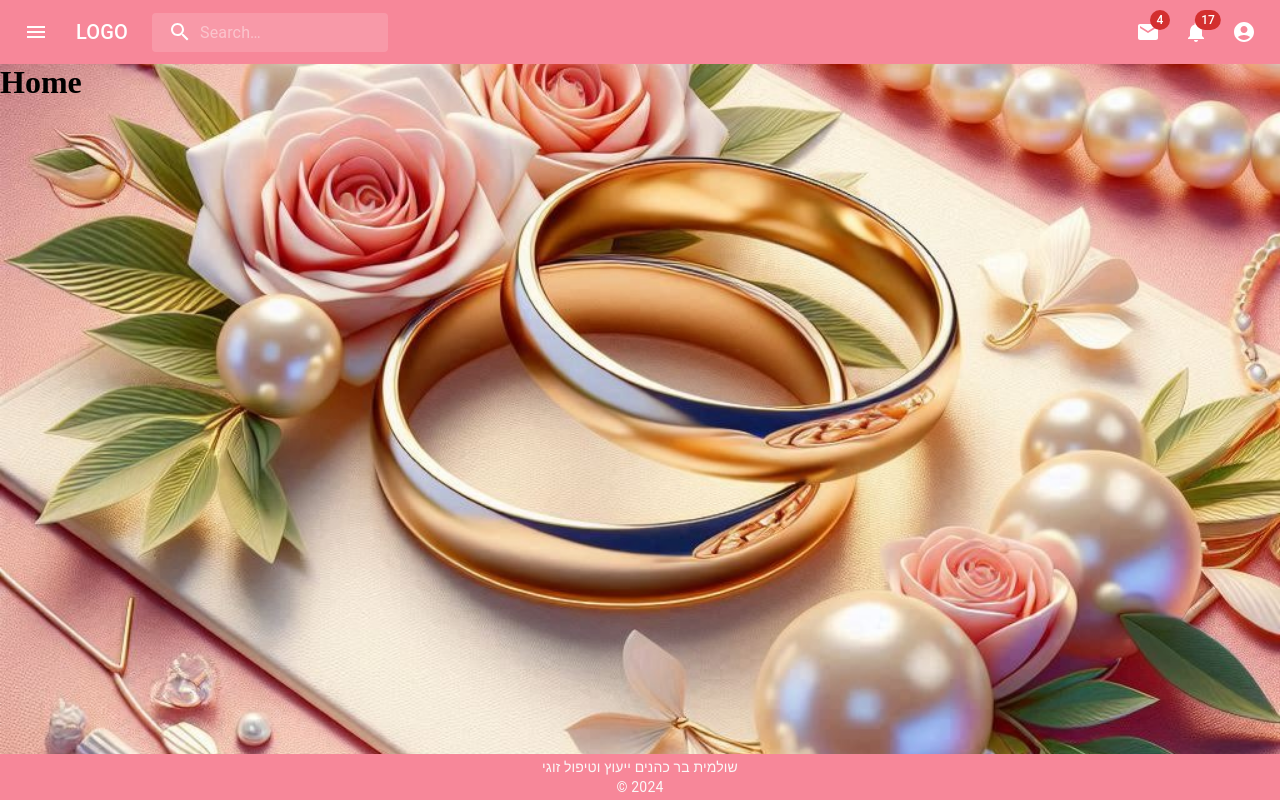
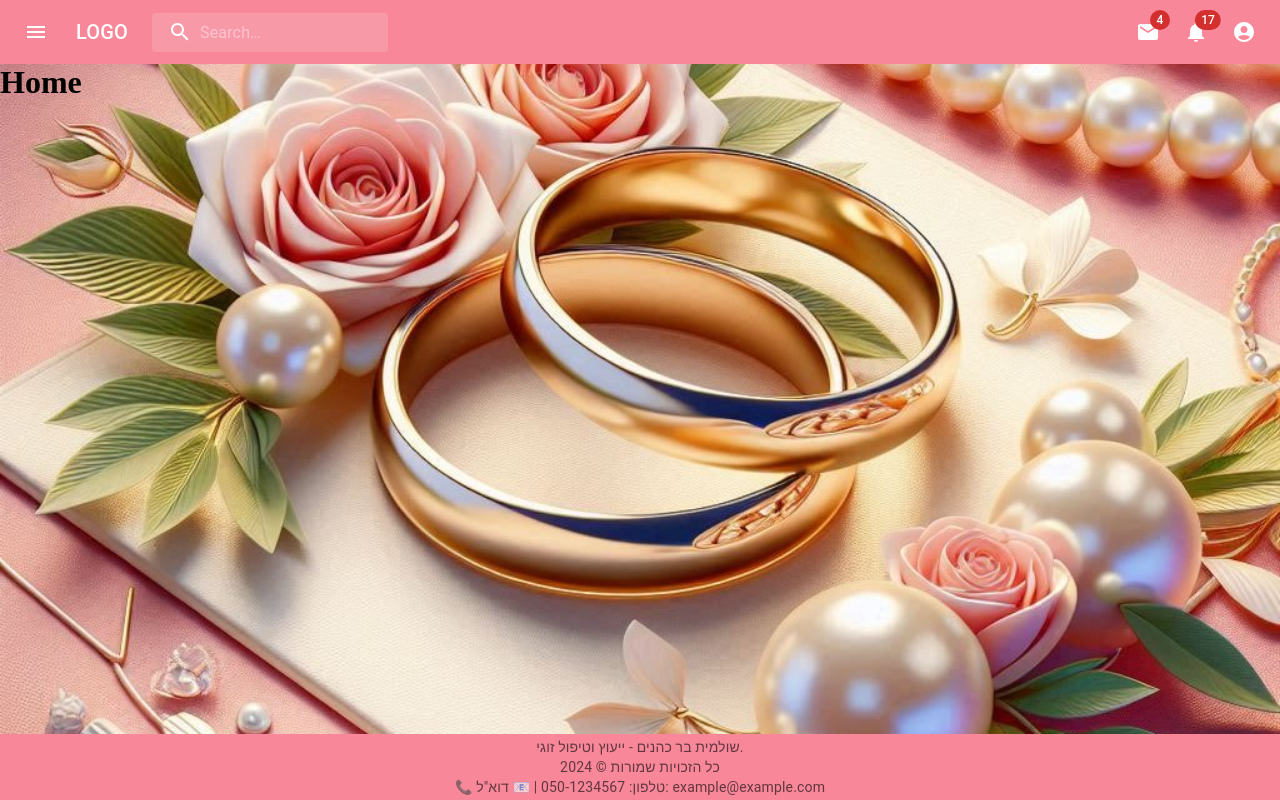
Before and after one commit to chemedMoshe/ShulamitClient, a React (Vite) app: page / in a window 1280 px wide. Built offline with nearby package versions, Linux system fonts and the light colour scheme.

Commit message:
update footer

```diff
--- a/src/components/Footer/Footer.tsx
+++ b/src/components/Footer/Footer.tsx
@@ -6,11 +6,14 @@ const Footer: React.FC = () => {
     <div className="Footer">
     <Box
       component="footer" >
-       <Typography variant="body2">
-          שולמית בר כהנים ייעוץ וטיפול זוגי
+        <Typography variant="body2" color="textSecondary">
+          שולמית בר כהנים - ייעוץ וטיפול זוגי.
         </Typography>
-        <Typography variant="body2">
-          © {new Date().getFullYear()}
+        <Typography variant="body2" color="textSecondary">
+          כל הזכויות שמורות © 2024
+        </Typography>
+        <Typography variant="body2" color="textSecondary">
+          📞 טלפון: 050-1234567 | 📧 דוא"ל: example@example.com
         </Typography>
     </Box>
       </div>
```
